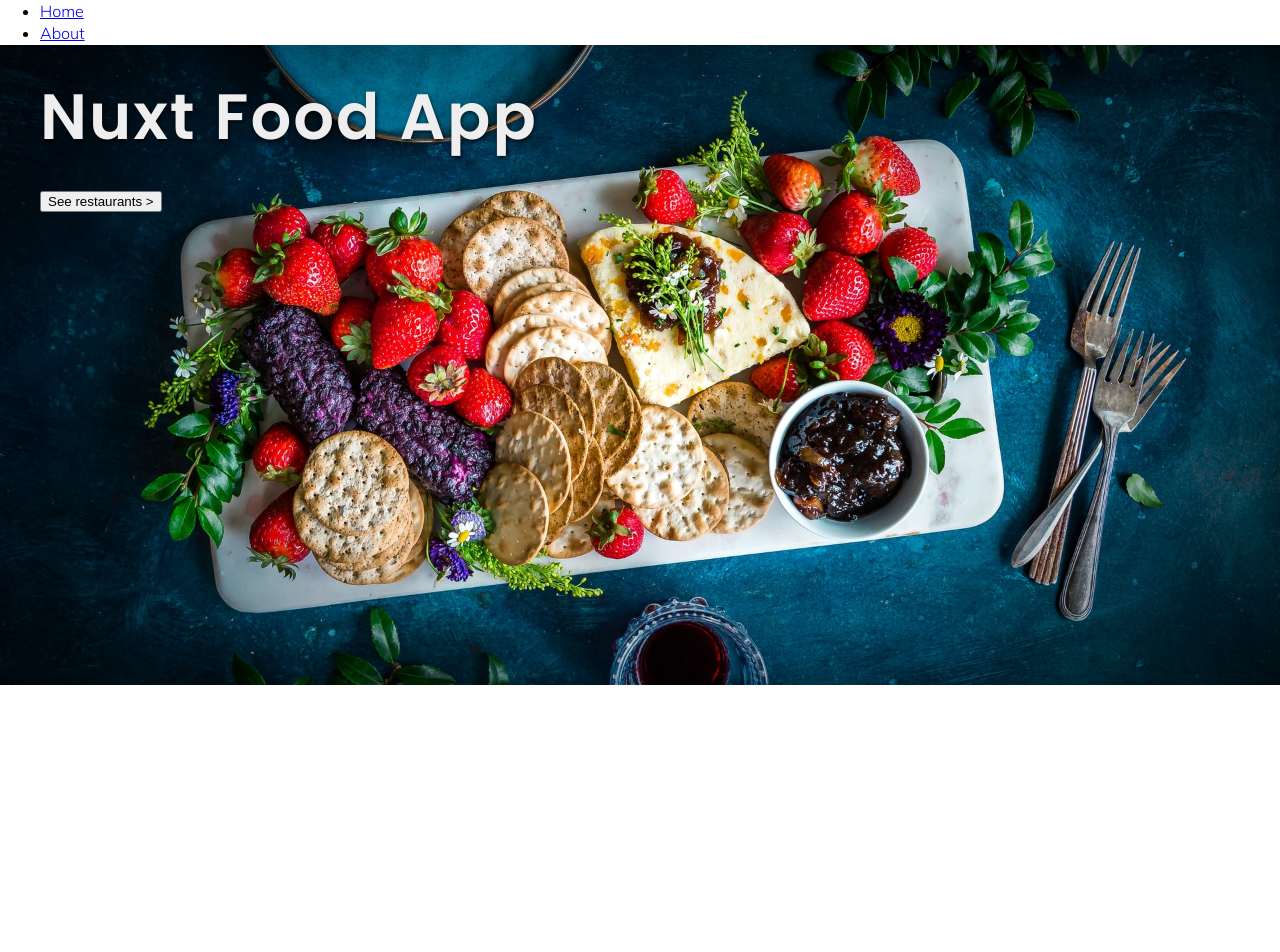
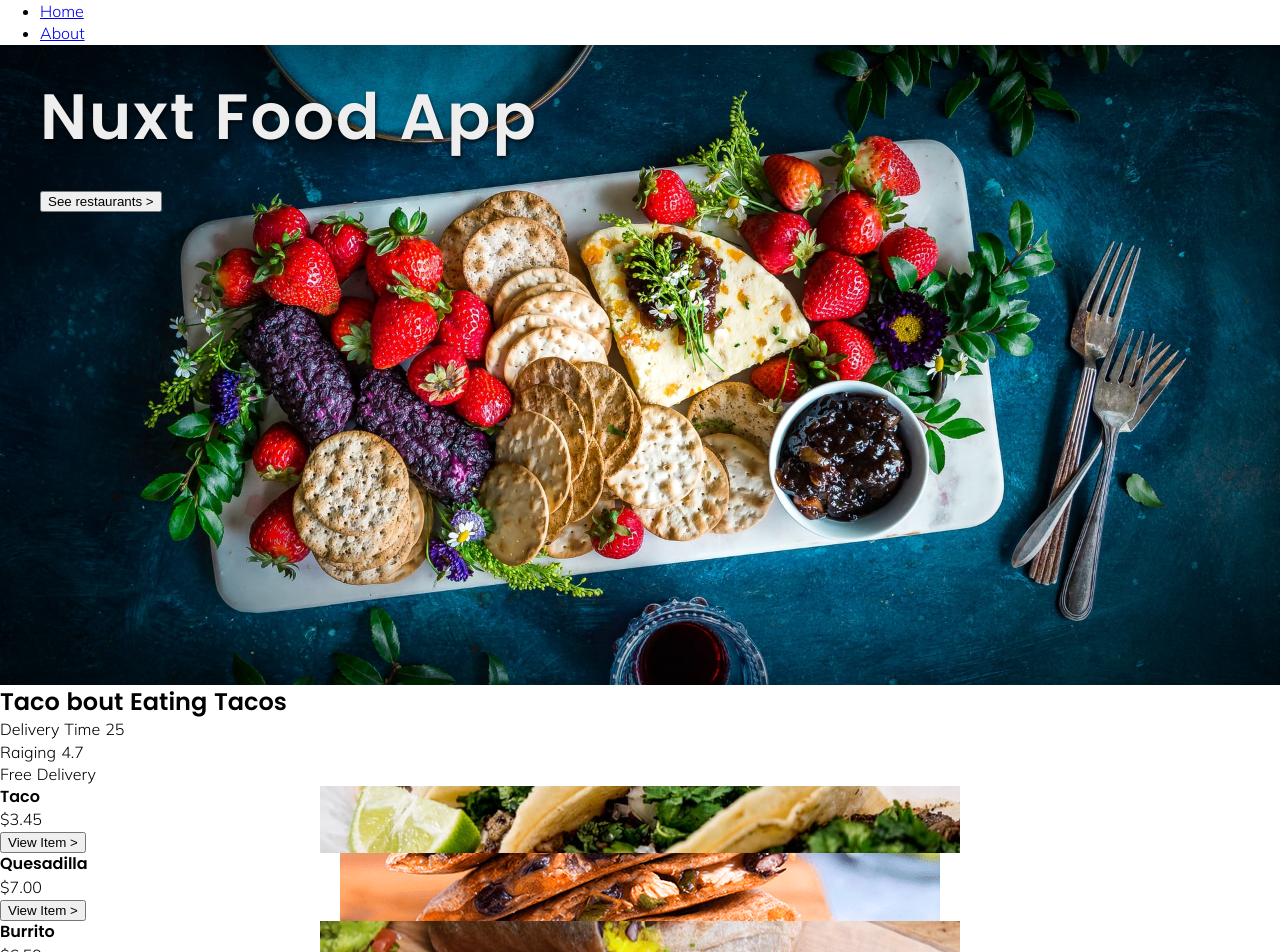
Before and after one commit to jorgecortesdev/nuxt-food-app, a Nuxt app: page / in a window 1280 px wide. Shown: the top 952 px of the page. Before the commit the page ends 800 px from the top, so only its background shows below. Built offline with nearby package versions, Linux system fonts and the light colour scheme.

Commit message:
Created a grid from store data

```diff
--- /dev/null
+++ b/components/AppRestaurantInfo.vue
@@ -0,0 +1,46 @@
+<template>
+  <section class="restaurantinfo">
+    <div v-for="store in fooddata" :key="store.id">
+      <h2>{{ store.name }}</h2>
+      <p>Delivery Time {{ store.deliveryTime }}</p>
+      <p>Raiging {{ store.rating }}</p>
+      <p v-if="store.freeDelivery" class="label">
+        <span>Free Delivery</span>
+      </p>
+
+      <div class="row">
+        <div
+          v-for="menuitem in store.menu"
+          :key="menuitem.id"
+          class="items"
+          :style="`background: url(${menuitem.img}) no-repeat center center`"
+        >
+          <div class="iteminfo">
+            <div>
+              <h4>{{ menuitem.item }}</h4>
+              <p>{{ priceFormatting(menuitem.price) }}</p>
+            </div>
+            <button class="ghost">View Item ></button>
+          </div>
+        </div>
+      </div>
+    </div>
+  </section>
+</template>
+
+<script>
+import { mapState } from "vuex";
+
+export default {
+  computed: {
+    ...mapState(["fooddata"])
+  },
+  methods: {
+    priceFormatting(item) {
+      return "$" + item.toFixed(2);
+    }
+  }
+};
+</script>
+
+<style lang="scss" scoped></style>
--- a/pages/index.vue
+++ b/pages/index.vue
@@ -1,14 +1,17 @@
 <template>
   <main class="container">
     <AppHeader />
+    <AppRestaurantInfo />
   </main>
 </template>
 
 <script>
 import AppHeader from "@/components/AppHeader.vue";
+import AppRestaurantInfo from "@/components/AppRestaurantInfo.vue";
 
 export default {
   components: {
+    AppRestaurantInfo,
     AppHeader
   }
 };
```
Also changed, not shown: static/taco-quesadilla.png (added).
